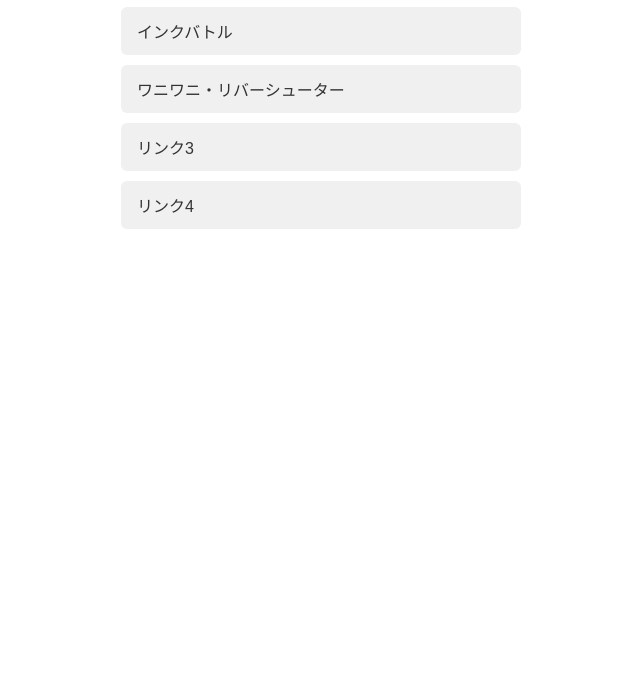
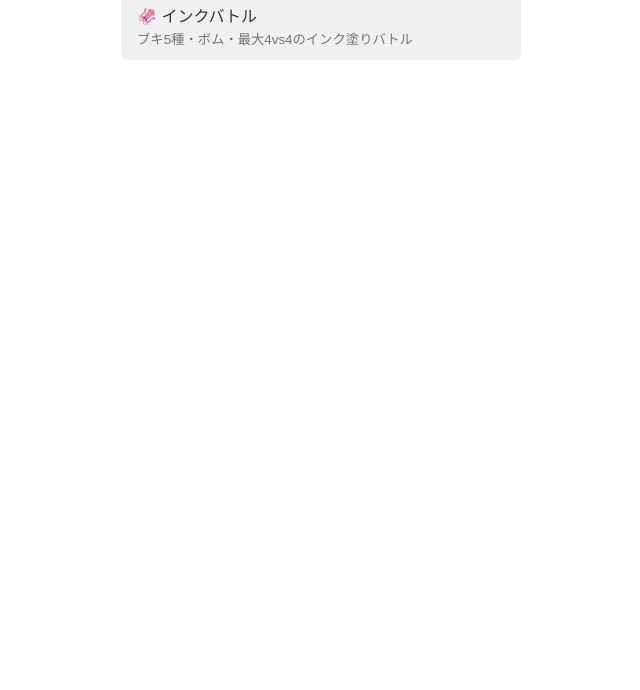
Before and after one commit to rinmausu0515-boop/game, a plain HTML site: page index.html in a window 1280 px wide. Shown: the part 110-800 px from the top of the page, without its empty margins (319-959 px from the left). Drawn offline with Linux system fonts and the light colour scheme.

Commit message:
Update index.html

```diff
--- a/index.html
+++ b/index.html
@@ -1,45 +1,26 @@
 <!DOCTYPE html>
 <html lang="ja">
 <head>
-  <meta charset="UTF-8">
-  <meta name="viewport" content="width=device-width, initial-scale=1.0">
-  <title>メニュー</title>
-  <style>
-    body {
-      font-family: sans-serif;
-      max-width: 400px;
-      margin: 50px auto;
-      padding: 0 20px;
-    }
-    ul {
-      list-style: none;
-      padding: 0;
-    }
-    li {
-      margin-bottom: 10px;
-    }
-    a {
-      display: block;
-      padding: 12px 16px;
-      background-color: #f0f0f0;
-      color: #333;
-      text-decoration: none;
-      border-radius: 6px;
-    }
-    a:hover {
-      background-color: #e0e0e0;
-    }
-  </style>
+<meta charset="UTF-8">
+<meta name="viewport" content="width=device-width, initial-scale=1.0">
+<title>メニュー</title>
+<style>
+  :root{--bg:#fff;--fg:#333;--card:#f0f0f0;--hover:#e2e2e2}
+  @media (prefers-color-scheme:dark){:root{--bg:#16112e;--fg:#f4f0ff;--card:#2a2548;--hover:#3a3466}}
+  body{font-family:sans-serif;max-width:400px;margin:50px auto;padding:0 20px;background:var(--bg);color:var(--fg)}
+  h1{font-size:24px}
+  ul{list-style:none;padding:0}
+  li{margin-bottom:10px}
+  a{display:block;padding:12px 16px;background:var(--card);color:var(--fg);text-decoration:none;border-radius:6px}
+  a:hover{background:var(--hover)}
+  small{display:block;opacity:.65;margin-top:2px}
+</style>
 </head>
 <body>
-
   <h1>メニュー</h1>
   <ul>
-    <li><a href="ink-battle.html">インクバトル</a></li>
-    <li><a href="waniwani2.html">ワニワニ・リバーシューター</a></li>
-    <li><a href="https://example.com/3">リンク3</a></li>
-    <li><a href="https://example.com/4">リンク4</a></li>
+    <li><a href="ink-battle.html">🦑 インクバトル<small>ブキ5種・ボム・最大4vs4のインク塗りバトル</small></a></li>
+    <!-- 他のゲームやページを足すときは、上の<li>をコピーして href と名前を変えます -->
   </ul>
-
 </body>
 </html>
```
